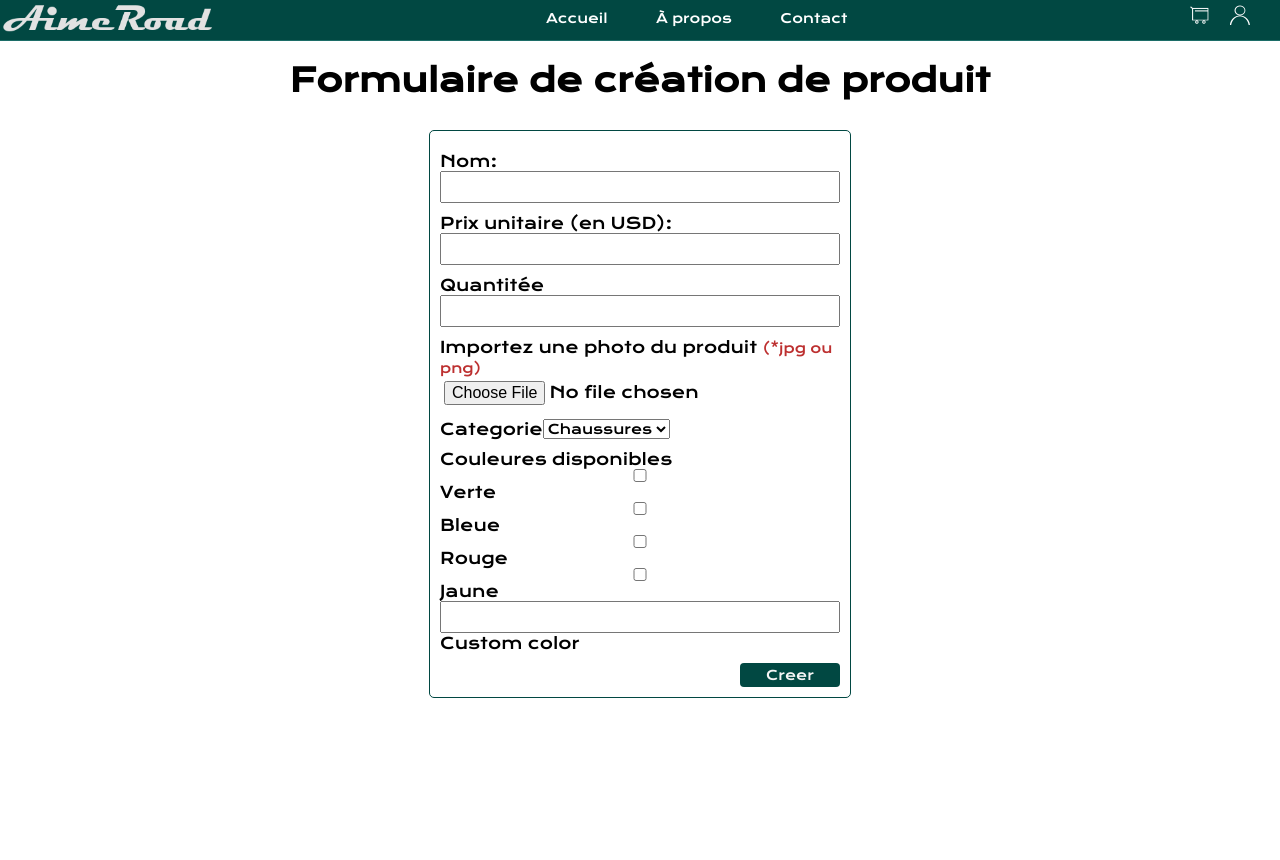
After one commit to jo17-dev/AimeRoad-eShop, a PHP site: page /pages/ajouter_produit_admin.html in a window 1280 px wide. The commit adds this page. Run offline with PHP 8.4, Linux system fonts and the light colour scheme.

Commit message:
ajout du formulaire de creation de produit + css

```diff
--- /dev/null
+++ b/e-boutique/css/ajouter_produit_admin.css
@@ -0,0 +1,122 @@
+@import url("./init.css");
+
+/*-------------- barre de navigation */
+.nav-bar{
+    background-color: var(--vert-sombre);
+    height: 40px;
+    width: 100vw;
+    display: flex;
+    flex-direction: row;
+    justify-content: space-between;
+    border-bottom: 1px solid var(--vert-clair);
+    position: fixed;
+    z-index: 1;
+}
+
+.nav-bar .logo{
+    float: left;
+}
+
+/* lients de  nav */
+
+.nav-bar .links{
+    display: flex;
+    flex-direction: row;
+    list-style-type: none;
+    justify-content: space-around;
+    width: 350px;
+    font-size:small;
+    margin-left: auto;
+    margin-right: auto;
+}
+.nav-bar .links li :hover{
+    border-bottom: 2px solid white;
+}
+.nav-bar .links li a{
+    text-decoration: none;
+    color: white;
+    display: block;
+    padding-top: 10px;
+
+}
+
+/* partie comptes et panier */
+.user-panel {
+    display: flex;
+    flex-direction: row;
+    justify-content: space-around;
+    flex-wrap: nowrap;
+    float: right;
+    list-style-type: none;
+    margin-right: 20px;
+}
+.user-panel li{
+    padding-top: 5px;
+    margin-left: 10px;
+    margin-right: 10px;
+}
+.user-panel li a{
+    display: block;
+    height: 100%;
+    margin: auto;
+}
+.user-panel li a img{
+    width: 20px;
+    height: auto;
+}
+
+
+#container{
+    padding-top: 60px;
+    height: 100vh;
+    /* border: 1px solid blue; */
+    display: flex;
+    flex-direction: column;
+    align-items: center;
+    vertical-align: middle;
+}
+
+form{
+    border: 1px solid var(--vert-sombre);
+    padding: 10px;
+    border-radius: 5px;
+    max-width: 400px;
+    width: 70%;
+    margin-top: 30px;
+}
+
+form > div {
+    /* border: 1px solid red; */
+    margin-top: 10px;
+    display: flex;
+    flex-direction: row;
+    flex-wrap: wrap;
+}
+
+form > div > input{
+    /* width: ; */
+    /* border: 1px solid blue; */
+    width: 100%;
+    padding: 4px;
+    font-size: medium;
+}
+
+form > div:nth-child(7) > button{
+    /* border: 1px solid red; */
+    margin-left: auto;
+    padding: 4px;
+    width: 25%;
+    padding-inline: 10px;
+    background-color: var(--vert-sombre);
+    color: var(--blanc-clair);
+    border: none;
+    border-radius: 4px;
+    cursor: pointer;
+}
+form > div:nth-child(7) > button:hover{
+    background-color: var(--vert-clair);
+}
+
+.red-text{
+    color: var(--rouge);
+}
--- a/e-boutique/css/init.css
+++ b/e-boutique/css/init.css
@@ -5,6 +5,7 @@
     --blanc-clair: whitesmoke;
     --gris: #A5A5A5;
     --noir: #131416; /*Ceci est le noir*/
+    --rouge: rgb(189, 48, 48);
 }
 
 @font-face {
--- /dev/null
+++ b/e-boutique/pages/ajouter_produit_admin.html
@@ -0,0 +1,68 @@
+<!DOCTYPE html>
+<html lang="en">
+<head>
+    <meta charset="UTF-8">
+    <meta name="viewport" content="width=device-width, initial-scale=1.0">
+    <link rel="stylesheet" href="../css/ajouter_produit_admin.css">
+    <title>Document</title>
+</head>
+<body>
+    <nav class="nav-bar">
+        <img src="../img/logo-320x60.png" class="logo" alt="Aimeroad">
+        <ul class="links">
+            <li><a href="">Accueil</a></li>
+            <li><a href="">À propos</a></li>
+            <li><a href="">Contact</a></li>
+        </ul>
+        <ul class="user-panel">
+            <li>
+                <a href="./pages/connexion.php" title="click to view your cart"><img src="../img/panier-320x320.png" alt="login"></a>
+            </li>
+            <li>
+                <a href="./pages/connexion.php" title="click to login or connect"><img src="../img/compte-320x320.png" alt="login"></a>
+            </li>
+        </ul>
+    </nav>
+    <div id="container">
+        <h1>Formulaire de création de produit</h1>
+        <form action="" method="post">
+            <div>
+                <label for="nom">Nom:</label>
+                <input type="text" name="nom" id="nom">
+            </div>
+            <div>
+                <label for="prix">Prix unitaire (en USD): </label>
+                <input type="number" name="prix" id="prix">
+            </div>
+            <div>
+                <label for="quantitee">Quantitée </label>
+                <input type="number" name="quantitee" id="quantitee">
+            </div>
+            <div>
+                <label for="photo">Importez une photo du produit <span class="red-text"><small>(*jpg ou png)</small></span> </label>
+                <input type="file" name="photo" id="photo">
+            </div>
+            <div>
+                <label for="categorie">Categorie</label>
+                <select name="categorie" id="categorie">
+                    <option value="chaussures">Chaussures</option>
+                    <option value="bijoux">Bijoux</option>
+                    <option value="manteaux">Manteaux</option>
+                    <option value="chapeaux">Chapeaux</option>
+                </select>
+            </div>
+            <div>
+                <label for="couleurs">Couleures disponibles</label>
+                <input type="checkbox" name="couleurs">Verte</input>
+                <input type="checkbox" name="couleurs">Bleue</input>
+                <input type="checkbox" name="couleurs">Rouge</input>
+                <input type="checkbox" name="couleurs">Jaune</input>
+                <input type="text" name="couleurs">Custom color</input>
+            </div>
+            <div>
+                <button type="submit">Creer</button>
+            </div>
+        </form>
+    </div>
+</body>
+</html>
```
